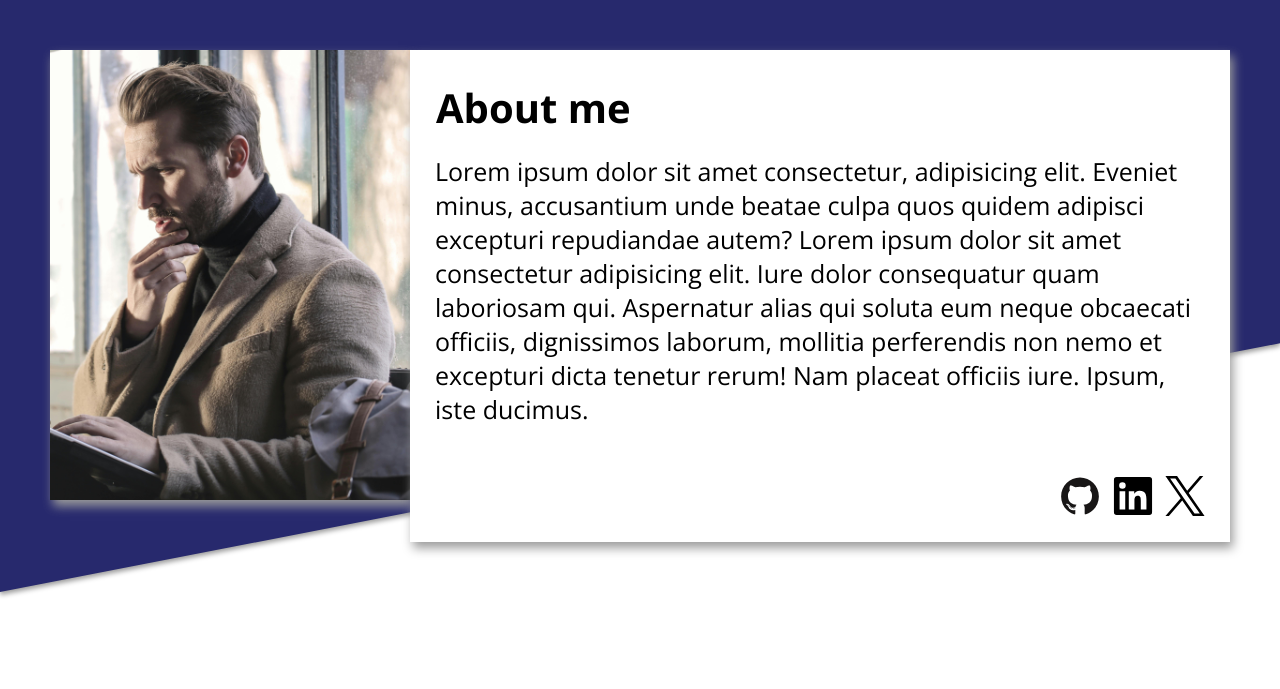
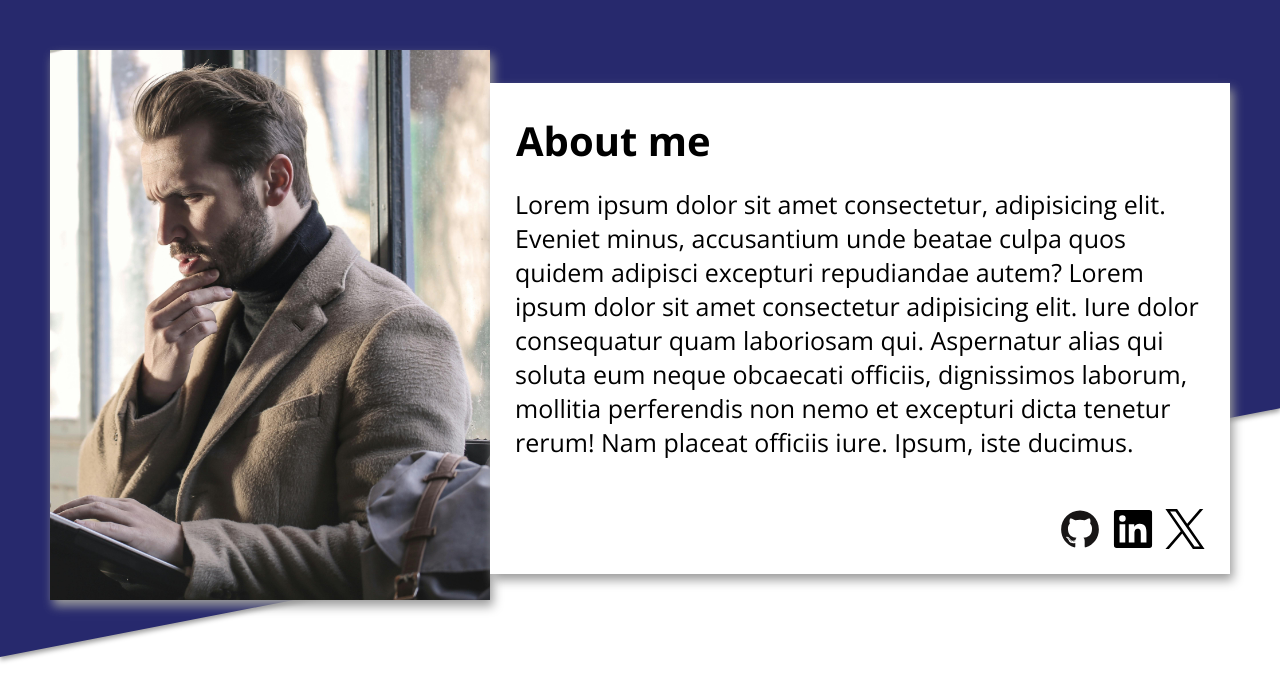
Before and after one commit to Flex58/odin-homepage-practice, a plain HTML site: page index.html in a window 1280 px wide. Shown: the top 689 px of the page. Drawn offline with Linux system fonts and the light colour scheme.

Commit message:
style: change header image size

```diff
--- a/index.html
+++ b/index.html
@@ -16,7 +16,7 @@
           <img
             src="./assets/images/pexels-olly-874242x2.JPG"
             alt=""
-            height="450px"
+            height="550px"
           />
         </picture>
         <div class="aboutme">
```
